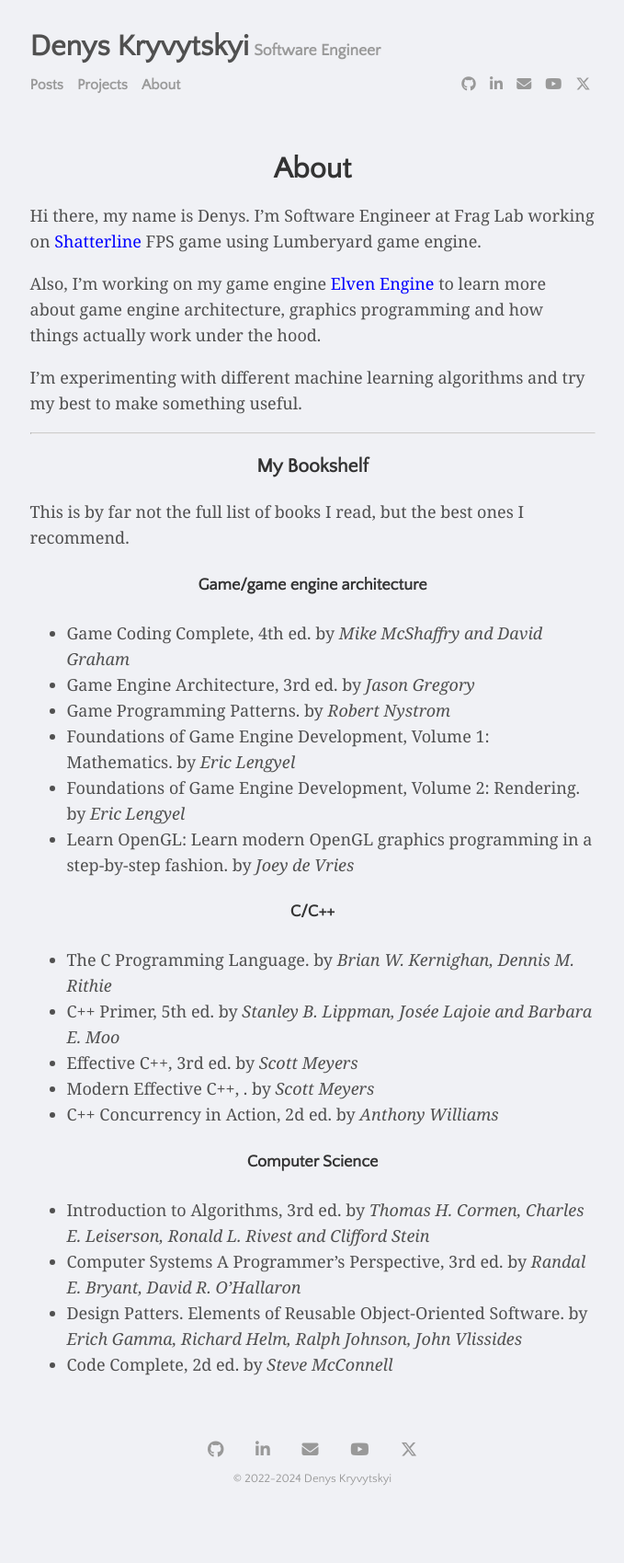
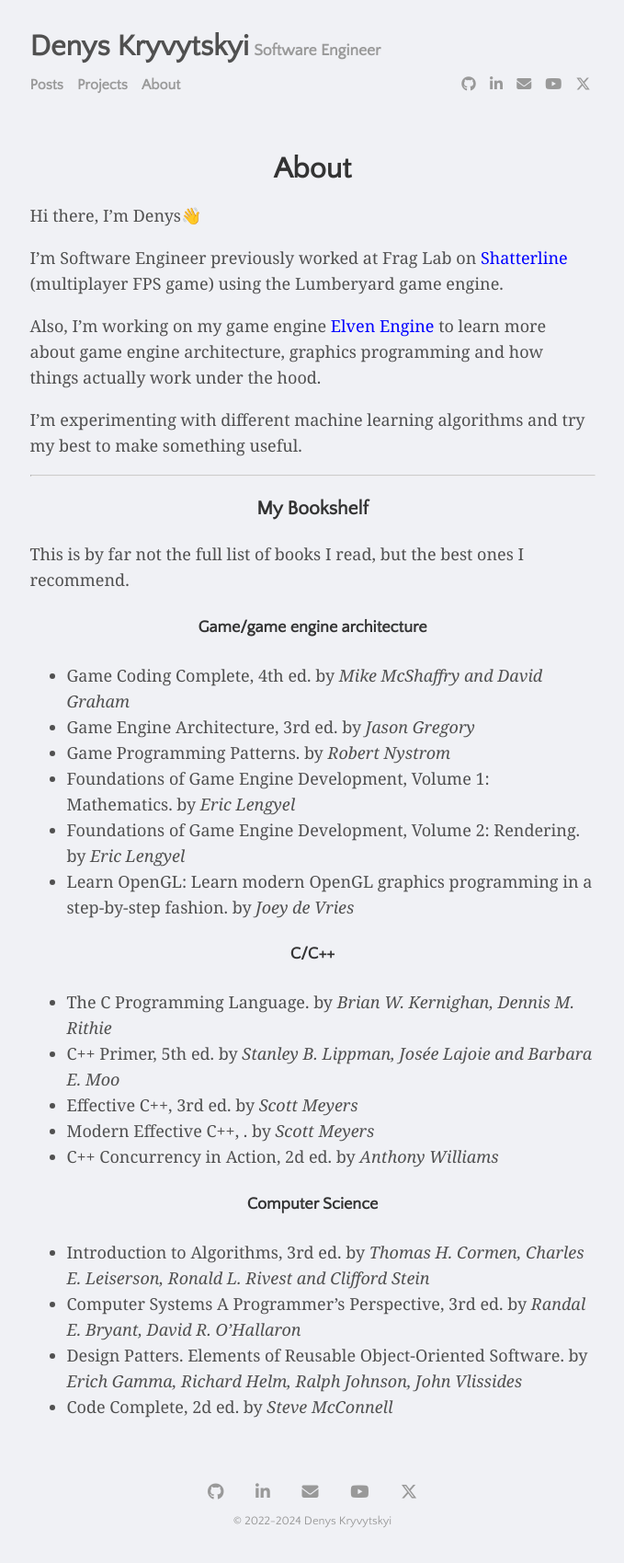
Before and after one commit to denyskryvytskyi/denyskryvytskyi.github.io, a Jekyll site: the page built from menu/about.md, in a window 1280 px wide. Shown: the whole page at 92% size, without its empty margins (300-979 px from the left). Built offline with Jekyll 4.4.1, drawn with Linux system fonts in a browser that asks for light colours; before the commit the page ends 1653 px from its top, so only the background shows below that.

Commit message:
Changed about page

```diff
--- a/menu/about.md
+++ b/menu/about.md
@@ -3,8 +3,9 @@
 title: About
 permalink: /about
 ---
-Hi there, my name is Denys.
-I'm Software Engineer at Frag Lab working on <a href="https://store.steampowered.com/app/2087030/Shatterline/" target="_blank" class="content">Shatterline</a> FPS game using Lumberyard game engine.
+Hi there, I'm Denys👋
+
+I’m Software Engineer previously worked at Frag Lab on <a href="https://store.steampowered.com/app/2087030/Shatterline/" target="_blank" class="content">Shatterline</a> (multiplayer FPS game) using the Lumberyard game engine.
 
 Also, I'm working on my game engine <a href="https://github.com/kryvytskyidenys/ElvenEngine" target="_blank" class="content">Elven Engine</a> to learn more about game engine architecture, graphics programming and how things actually work under the hood.
 
```
